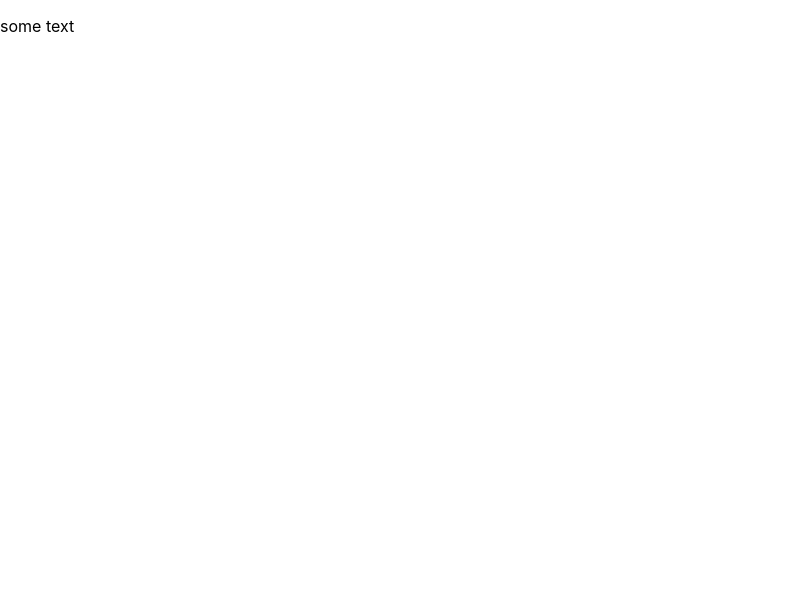
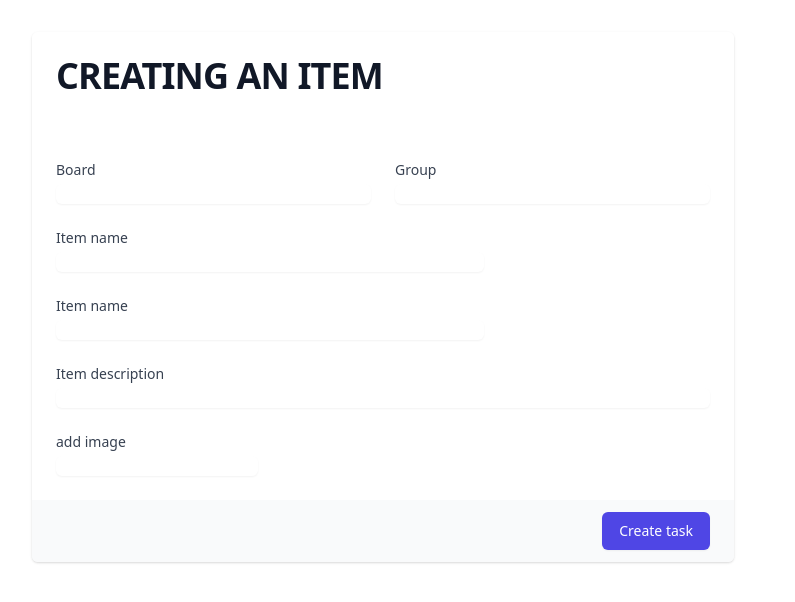
Before and after one commit to mkloouo/monday-form, a React (Create React App) app: page / in a window 1280 px wide. Shown: the top 602 px of the page, without its empty margins (0-795 px from the left). Built offline with nearby package versions, Linux system fonts and the light colour scheme.

Commit message:
add design

```diff
--- a/public/index.html
+++ b/public/index.html
@@ -26,7 +26,7 @@
     -->
     <title>Monday Form</title>
   </head>
-  <body>
+  <body class="min-h-screen flex flex-justify">
     <noscript>You need to enable JavaScript to run this app.</noscript>
     <div id="root"></div>
     <!--
--- a/src/components/Form/Component.tsx
+++ b/src/components/Form/Component.tsx
@@ -4,9 +4,150 @@ interface FormProps {}
 
 export const Form = (_props: FormProps) => {
   return (
-    <div class="min-h-screen flex flex-col">
-      <p>some text</p>
-    </div>
+    <>
+      <div className="mt-10 sm:mt-0">
+        <div className="mt-5 md:mt-0">
+          <form action="#" method="POST">
+            <div className="shadow overflow-hidden sm:rounded-md">
+              <div className="px-4 py-5 bg-white sm:p-6">
+                <div className="mb-16">
+                  <h1 className="text-xl tracking-tight font-bold text-gray-900 sm:text-2xl md:text-4xl">
+                    CREATING AN ITEM
+                  </h1>
+                </div>
+                <div className="grid grid-cols-6 gap-6">
+                  <div className="col-span-6 sm:col-span-3">
+                    <label
+                      htmlFor="board-input"
+                      className="block text-sm font-medium text-gray-700"
+                    >
+                      Board
+                    </label>
+                    <input
+                      type="text"
+                      name="board-input"
+                      id="board-input"
+                      autoComplete="given-name" // TODO (1): change input to autocomplete board
+                      className="mt-1 focus:ring-indigo-500 focus:border-indigo-500 block w-full shadow-sm sm:text-sm border-gray-300 rounded-md"
+                    />
+                  </div>
+
+                  <div className="col-span-6 sm:col-span-3">
+                    <label
+                      htmlFor="group-input"
+                      className="block text-sm font-medium text-gray-700"
+                    >
+                      Group
+                    </label>
+                    <input
+                      type="text"
+                      name="group-input"
+                      id="group-input"
+                      autoComplete="family-name" // TODO (2): change input to autocomplete group
+                      className="mt-1 focus:ring-indigo-500 focus:border-indigo-500 block w-full shadow-sm sm:text-sm border-gray-300 rounded-md"
+                    />
+                  </div>
+
+                  <div className="col-span-6 sm:col-span-4">
+                    <label
+                      htmlFor="item-name"
+                      className="block text-sm font-medium text-gray-700"
+                    >
+                      Item name
+                    </label>
+                    <input
+                      type="text"
+                      name="item-name"
+                      id="item-name"
+                      autoComplete="email" // TODO (3): change input to generic text
+                      className="mt-1 focus:ring-indigo-500 focus:border-indigo-500 block w-full shadow-sm sm:text-sm border-gray-300 rounded-md"
+                    />
+                  </div>
+
+                  <div className="col-span-6 sm:col-span-4">
+                    <label
+                      htmlFor="item-name"
+                      className="block text-sm font-medium text-gray-700"
+                    >
+                      Item name
+                    </label>
+                    <input
+                      type="text"
+                      name="item-name"
+                      id="item-name"
+                      autoComplete="email" // TODO (3): change input to generic text
+                      className="mt-1 focus:ring-indigo-500 focus:border-indigo-500 block w-full shadow-sm sm:text-sm border-gray-300 rounded-md"
+                    />
+                  </div>
+
+                  {
+                    // TODO (4): use for board and group selection
+                    /* <div className="col-span-6 sm:col-span-3">
+                    <label
+                      htmlFor="country"
+                      className="block text-sm font-medium text-gray-700"
+                    >
+                      Country
+                    </label>
+                    <select
+                      id="country"
+                      name="country"
+                      autoComplete="country-name"
+                      className="mt-1 block w-full py-2 px-3 border border-gray-300 bg-white rounded-md shadow-sm focus:outline-none focus:ring-indigo-500 focus:border-indigo-500 sm:text-sm"
+                    >
+                      <option>United States</option>
+                      <option>Canada</option>
+                      <option>Mexico</option>
+                    </select>
+                  </div> */
+                  }
+
+                  <div className="col-span-6">
+                    <label
+                      htmlFor="item-description"
+                      className="block text-sm font-medium text-gray-700"
+                    >
+                      Item description
+                    </label>
+                    <input
+                      type="text"
+                      name="item-description"
+                      id="item-description"
+                      autoComplete="item-description" // TODO (5): change input to generic text
+                      className="mt-1 focus:ring-indigo-500 focus:border-indigo-500 block w-full shadow-sm sm:text-sm border-gray-300 rounded-md"
+                    />
+                  </div>
+
+                  <div className="col-span-6 sm:col-span-6 lg:col-span-2">
+                    <label
+                      htmlFor="image"
+                      className="block text-sm font-medium text-gray-700"
+                    >
+                      add image
+                    </label>
+                    <input
+                      type="text"
+                      name="image"
+                      id="image"
+                      autoComplete="address-level2" // TODO (6): add file input
+                      className="mt-1 focus:ring-indigo-500 focus:border-indigo-500 block w-full shadow-sm sm:text-sm border-gray-300 rounded-md"
+                    />
+                  </div>
+                </div>
+              </div>
+              <div className="px-4 py-3 bg-gray-50 text-right sm:px-6">
+                <button
+                  type="submit"
+                  className="inline-flex justify-center py-2 px-4 border border-transparent shadow-sm text-sm font-medium rounded-md text-white bg-indigo-600 hover:bg-indigo-700 focus:outline-none focus:ring-2 focus:ring-offset-2 focus:ring-indigo-500"
+                >
+                  Create task
+                </button>
+              </div>
+            </div>
+          </form>
+        </div>
+      </div>
+    </>
   );
 };
 
--- a/src/index.css
+++ b/src/index.css
@@ -1,13 +1,10 @@
-body {
-  margin: 0;
-  font-family: -apple-system, BlinkMacSystemFont, 'Segoe UI', 'Roboto', 'Oxygen',
-    'Ubuntu', 'Cantarell', 'Fira Sans', 'Droid Sans', 'Helvetica Neue',
-    sans-serif;
-  -webkit-font-smoothing: antialiased;
-  -moz-osx-font-smoothing: grayscale;
+@tailwind base;
+@tailwind components;
+@tailwind utilities;
+
+@layer base {
+  .EntryScreen {
+    @apply flex flex-col;
+    margin: 32px;
+  }
 }
-
-code {
-  font-family: source-code-pro, Menlo, Monaco, Consolas, 'Courier New',
-    monospace;
-}
--- a/src/screens/EntryScreen.tsx
+++ b/src/screens/EntryScreen.tsx
@@ -3,7 +3,7 @@ import { Form } from '../components/Form';
 
 export const EntryScreen = () => {
   return (
-    <div>
+    <div className="EntryScreen">
       <Form />
     </div>
   );
--- /dev/null
+++ b/tailwind.config.js
@@ -0,0 +1,11 @@
+module.exports = {
+  purge: ['./src/**/*.{js,jsx,ts,tsx}', './public/index.html'],
+  darkMode: false, // or 'media' or 'class'
+  theme: {
+    extend: {},
+  },
+  variants: {
+    extend: {},
+  },
+  plugins: [],
+}
```
